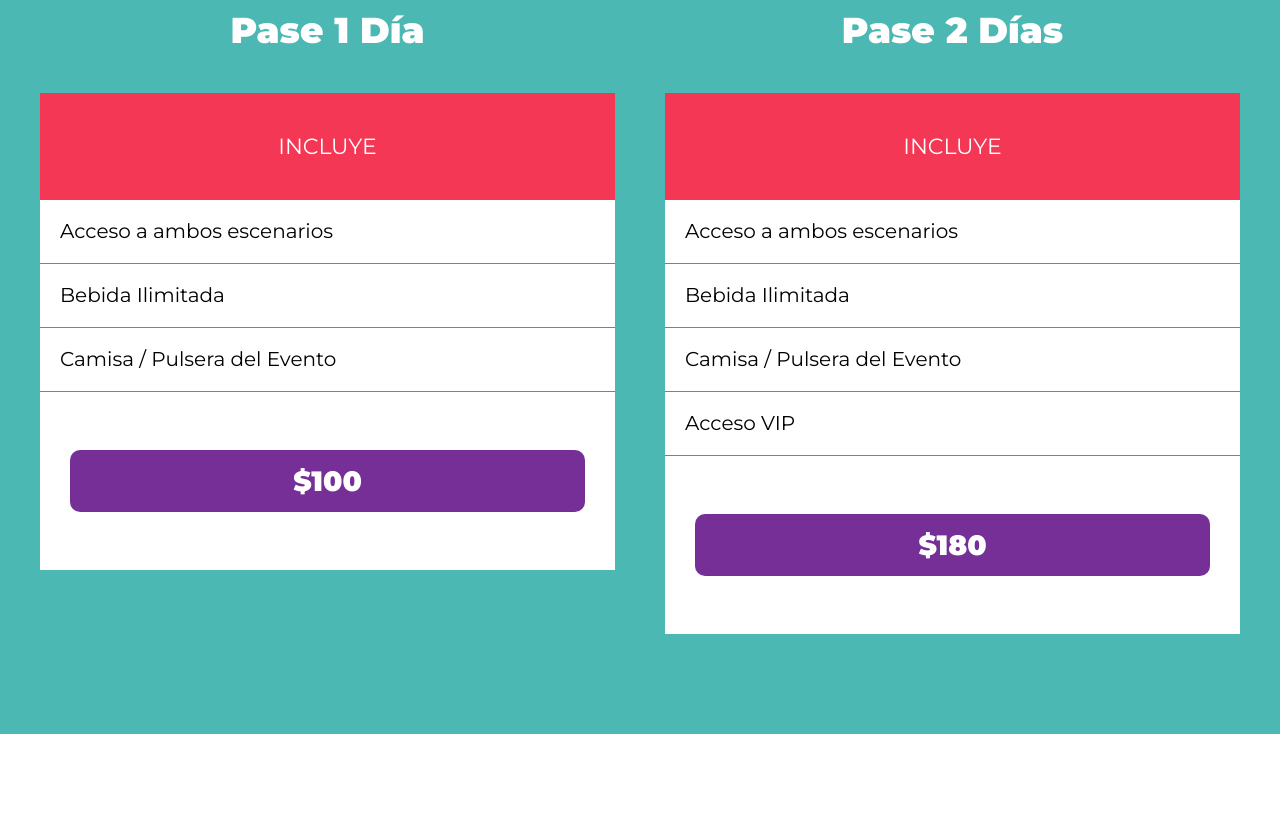
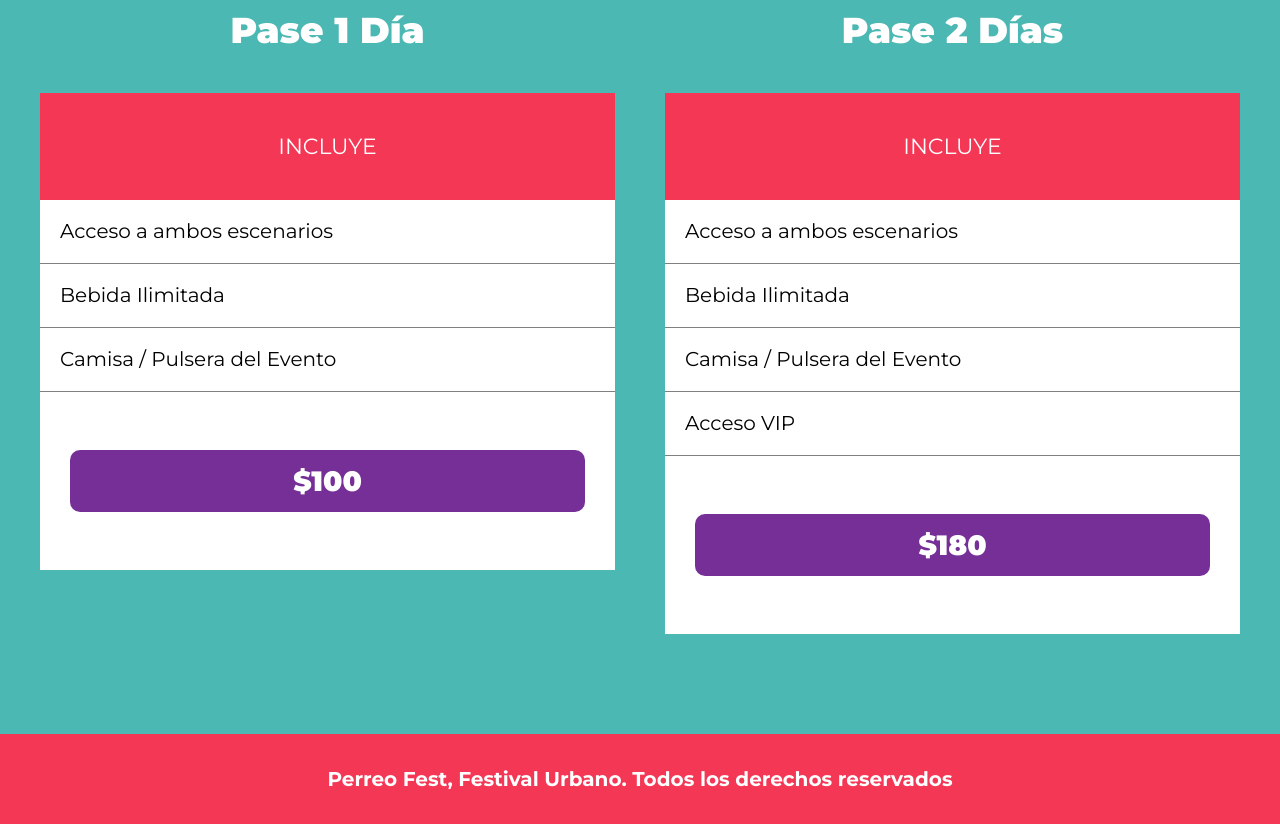
Before and after one commit to TavoLopez0305/Festival-de-musica, a website: page pages/home.html in a window 1280 px wide. Shown: the part 3258-4082 px from the top of the page. Before the commit the page ends 3992 px from the top, so only its background shows below. Drawn offline with nearby package versions, Linux system fonts and the light colour scheme; files that its build step writes are made by us from their sources; a web font is replaced by a local one.

Commit message:
creacion del footer y desños del mismo

```diff
--- a/pages/home.html
+++ b/pages/home.html
@@ -190,7 +190,10 @@
             </div>
         </div>
     </section>
-    <footer>
+    <footer class="footer">
+        <p class="footer-parrafo">
+            Perreo Fest, Festival Urbano. Todos los derechos reservados
+        </p>
     </footer>
 </body>
 </html>
--- /dev/null
+++ b/src/scss/layout/_footer.scss
@@ -0,0 +1,12 @@
+@use '../base/variables' as v;
+@use '../base/mixins' as m;
+
+.footer{
+    background-color: v.$rosa;
+    text-align: center;
+    padding: 1rem;
+    p{
+        color: v.$blanco;
+        font-weight: 700;
+    }
+}
--- a/src/scss/layout/_index.scss
+++ b/src/scss/layout/_index.scss
@@ -3,3 +3,4 @@
 @forward 'festival';
 @forward 'lineup';
 @forward 'boletos';
+@forward 'footer'
```
